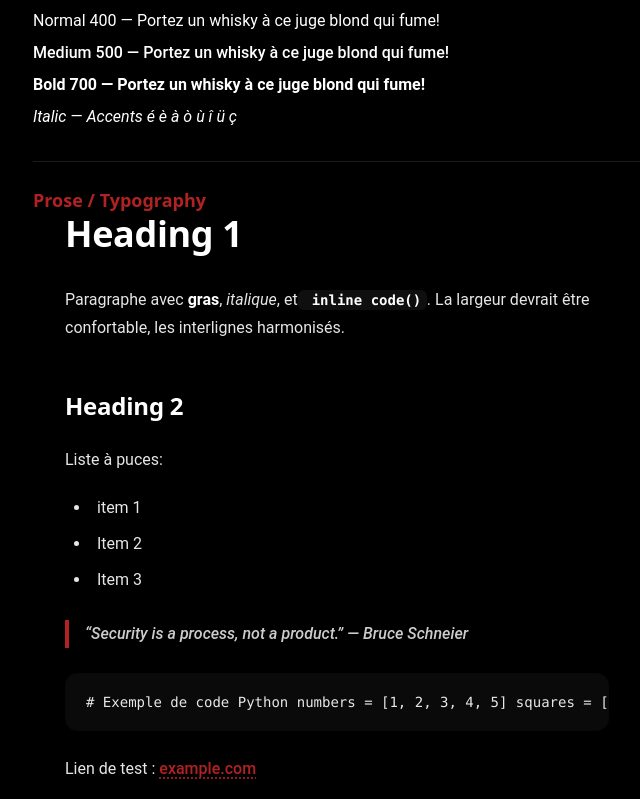
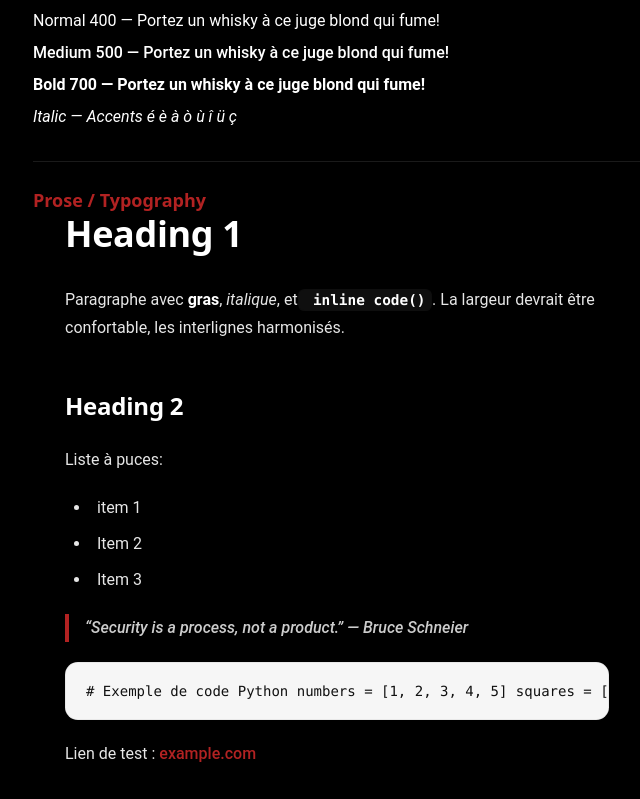
Before and after one commit to STR4T0TT0/str4t0tt0-blog, a React (Vite) app: page /en/specimen in a window 1280 px wide. Shown: the part 532-1331 px from the top of the page, without its empty margins (303-943 px from the left). Built offline with nearby package versions, Linux system fonts and the light colour scheme; a web font is replaced by a local one.

Commit message:
feat(styles): enhance typography for dark and light themes with updated headings and link styles

```diff
--- a/src/styles/index.css
+++ b/src/styles/index.css
@@ -57,10 +57,25 @@ html.theme-dark .prose {
   --tw-prose-code-bg: rgb(255 255 255 / 0.06);
   --tw-prose-pre-bg: rgb(255 255 255 / 0.04);
 }
+html.theme-dark .prose .h1 {
+  font-family: var(--font-str4t0tt0-orbitron);
+  font-size: 2rem;
+  line-height: 2.5rem;
+  letter-spacing: -0.01em;
+}
+
+html.theme-dark .prose .h2 {
+  font-family: var(--font-str4t0tt0-orbitron);
+  font-size: 1.4rem;
+  margin-top: 1.5rem;
+  letter-spacing: -0.01em;
+}
+
 html.theme-dark .prose :is(h1, h2, h3, h4, h5, h6) {
   font-family: var(--font-str4t0tt0-orbitron);
   letter-spacing: -0.01em;
 }
+
 html.theme-dark .prose :is(p, li, a, blockquote, figcaption, table, th, td) {
   font-family: var(--font-str4t0tt0-roboto);
 }
@@ -94,23 +109,58 @@ html.theme-paper .prose {
   --tw-prose-code-bg: rgb(0 0 0 / 0.06);
   --tw-prose-pre-bg: rgb(0 0 0 / 0.04);
 }
+
+html.theme-paper .prose .h1 {
+  font-family: var(--font-str4t0tt0-orbitron);
+  font-size: 2rem;
+  line-height: 2.5rem;
+  letter-spacing: -0.01em;
+}
+
+html.theme-paper .prose .h2 {
+  font-family: var(--font-str4t0tt0-orbitron);
+  font-size: 1.4rem;
+  margin-top: 1.5rem;
+  letter-spacing: -0.01em;
+}
+
 html.theme-paper .prose :is(h1, h2, h3, h4, h5, h6) {
   font-family: var(--font-str4t0tt0-orbitron);
   letter-spacing: -0.01em;
 }
+
 html.theme-paper .prose :is(p, li, a, blockquote, figcaption, table, th, td) {
   font-family: var(--font-str4t0tt0-roboto);
 }
 html.theme-paper .prose blockquote {
-  border-left-color: var(--color-str4t0tt0-primary);
+  color: #111;
+  border-left-color: rgb(var(--color-str4t0tt0-primary-rgb) / 0.8);
 }
 
-/* Commun à tous les thèmes */
+/* ==========================
+   COMMUN A TOUS LES THEMES
+   ========================== */
+.prose a {
+  text-decoration: none;
+}
+.prose a:hover {
+  text-decoration: underline;
+}
+
+.prose ul,
+.prose blockquote,
+.prose pre {
+  margin-top: 1.25em;
+  margin-bottom: 1.25em;
+}
+
 .prose :not(pre) > code {
   font-family: ui-monospace, SFMono-Regular, Menlo, monospace;
   padding: 0.15rem 0.35rem;
   border-radius: 0.4rem;
   background: var(--tw-prose-code-bg);
+  border: 1px solid rgb(0 0 0 / 0.08);
+  font-size: 0.9em;
 }
 .prose :not(pre) > code::before,
 .prose :not(pre) > code::after {
@@ -121,6 +171,8 @@ html.theme-paper .prose blockquote {
   padding: 1rem 1.25rem;
   overflow-x: auto;
   border: 1px solid rgb(0 0 0 / 0.06);
+  background: #f6f6f6;
+  color: #111;
 }
 .prose blockquote {
   border-left: 4px solid var(--color-str4t0tt0-primary);
```
